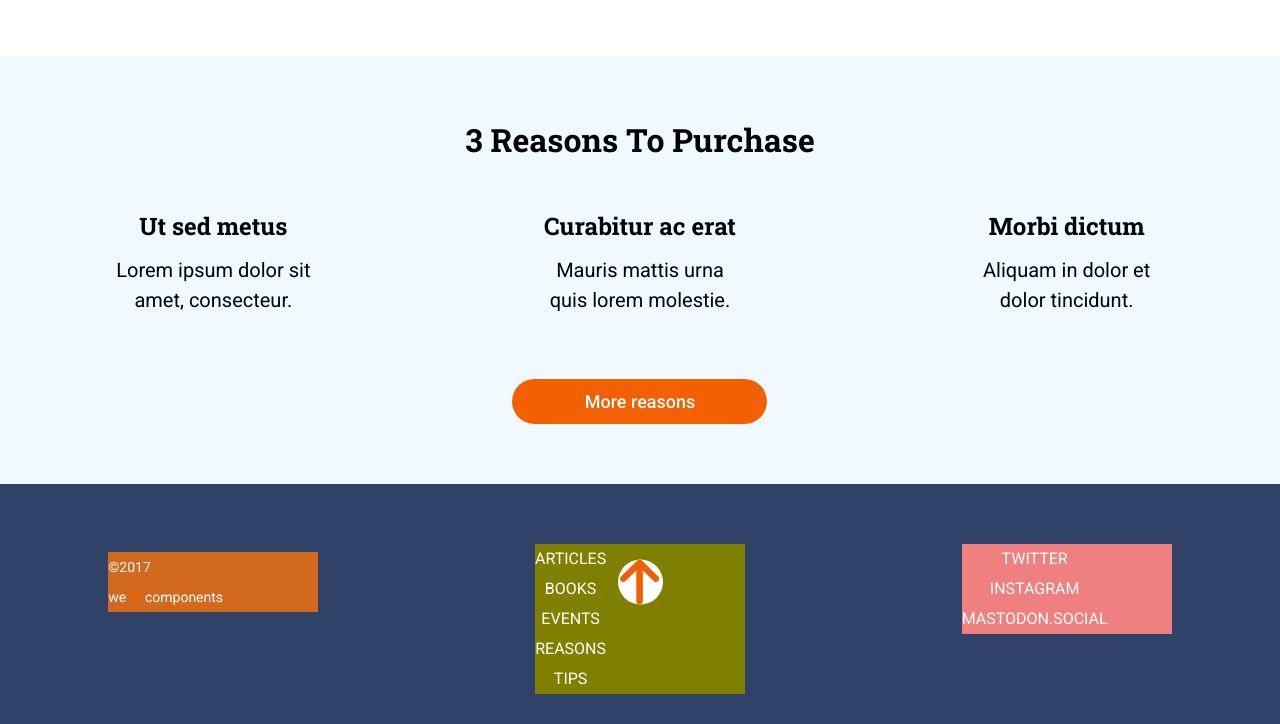
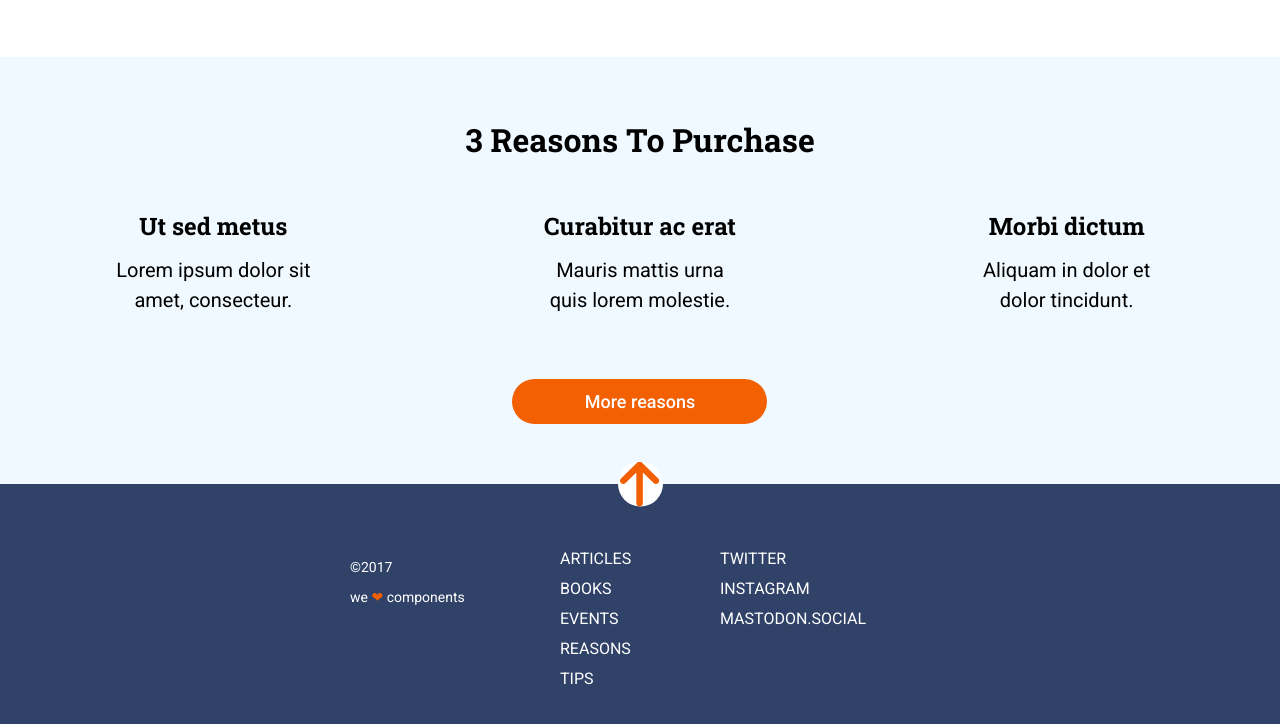
Before and after one commit to Adalab/modulo-1-evaluacion-final-almudenabr, a website: page docs/index.html in a window 1280 px wide. Shown: the part 1093-1817 px from the top of the page. Drawn offline with nearby package versions, Linux system fonts and the light colour scheme; files that its build step writes are made by us from their sources; files whose address does not match are found by name.

Commit message:
add media footer desktop and finish media tablet

```diff
--- a/src/scss/layout/_footer.scss
+++ b/src/scss/layout/_footer.scss
@@ -38,18 +38,7 @@
     margin-bottom: 30px;
   }
 
-  &__small__copyRight,
-  &__small__weLove {
-    font-size: 0.875rem; //14px
-  }
-  &__small__weLove {
-    &--heart {
-      color: $color-heart;
-    }
-  }
-
   &__small {
-    font-size: 0.875rem; //14px
     text-transform: lowercase;
     margin-bottom: 45px;
     display: flex;
@@ -60,35 +49,54 @@
       background: chocolate;
       color: $color-heart;
     }
+
+    &__copyRight,
+    &__weLove {
+      font-size: 0.875rem; //14px
+    }
+    &__weLove {
+      &--heart {
+        color: $color-heart;
+      }
+    }
   }
 }
 @media all and (min-width: 768px) {
   .footer {
-    display: flex;
     flex-direction: row;
     justify-content: space-around;
 
+    &__arrow {
+      align-self: flex-start;
+    }
+
     &__navList {
-      background: olive;
       width: 210px;
-      display: flex;
       order: 1;
+      &__item {
+        flex-direction: row;
+        justify-content: flex-start;
+      }
     }
 
     &__navRrss {
-      background: lightcoral;
       width: 210px;
       margin-bottom: 30px;
-      display: flex;
-      flex-direction: row;
       order: 1;
     }
 
     &__small__copyRight,
     &__small__weLove {
-      background: chocolate;
-      flex-direction: column;
       width: 210px;
     }
   }
 }
+@media all and (min-width: 1200px) {
+  .footer {
+    justify-content: center;
+
+    &__navList {
+      width: 160px;
+    }
+  }
+}
--- a/src/scss/layout/_header.scss
+++ b/src/scss/layout/_header.scss
@@ -28,7 +28,6 @@
     flex-direction: column;
     justify-content: center;
     align-items: center;
-    // width: 290px;
     margin-top: 284px;
     color: $color-white;
 
--- a/src/scss/layout/_main-section-insomnia.scss
+++ b/src/scss/layout/_main-section-insomnia.scss
@@ -64,7 +64,6 @@
 
     &__insomnia {
       font-size: 1rem; //16px
-      font-weight: 400;
     }
 
     &__title {
@@ -73,13 +72,10 @@
     }
 
     &__text {
-      font-family: $font-main;
-      font-weight: 400;
       font-size: 1.25rem; //20px
     }
     &__link {
       width: 160px;
-      border-radius: 25px;
     }
   }
 }
--- a/src/scss/layout/_main-section-reasons.scss
+++ b/src/scss/layout/_main-section-reasons.scss
@@ -75,7 +75,6 @@
       line-height: 45px;
     }
     &__articlesBox {
-      display: grid;
       grid-template-columns: 1fr 1fr 1fr;
       grid-template-rows: 112px 60px 42.5px;
       grid-row-gap: 0;
@@ -117,8 +116,6 @@
 }
 @media all and (min-width: 1200px) {
   .section2 {
-    line-height: 30px;
-
     &__title {
       font-size: 2rem; //32px
       line-height: 45px;
```
